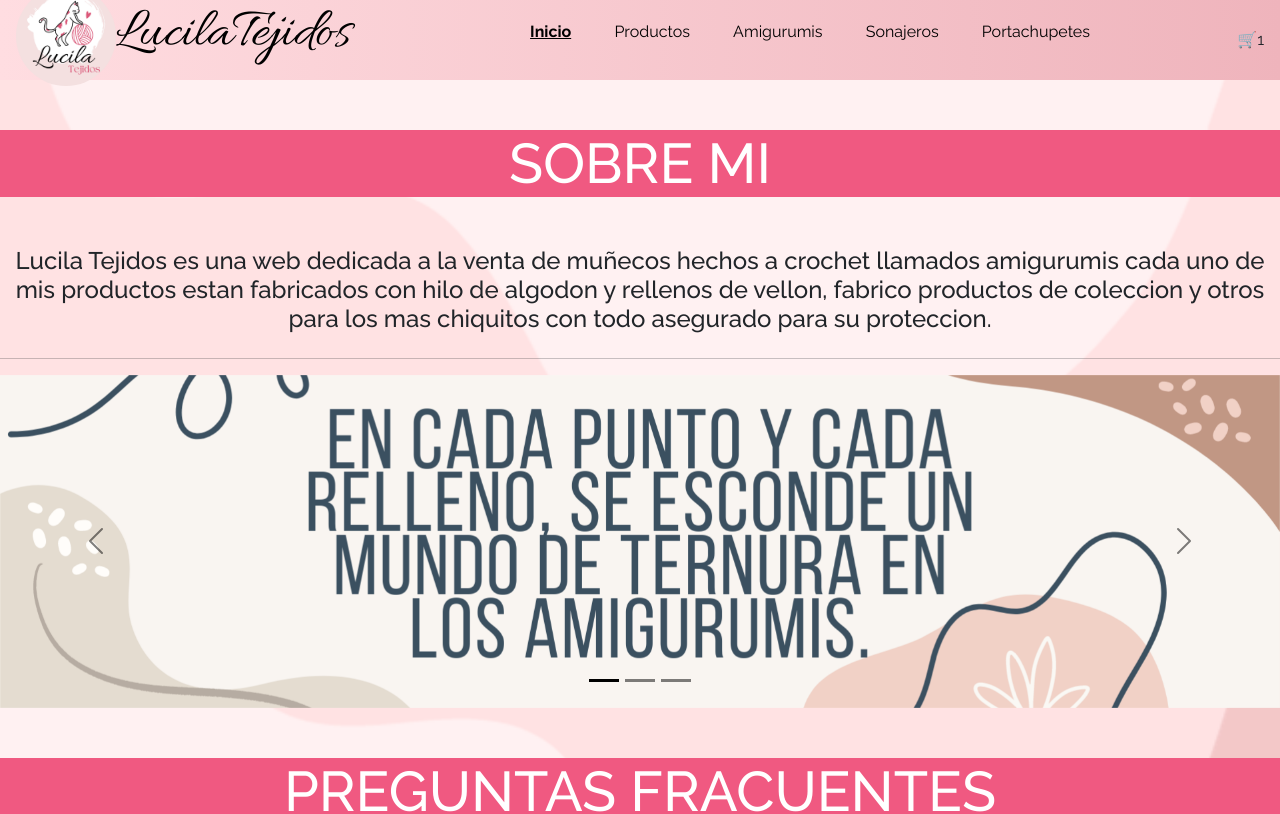
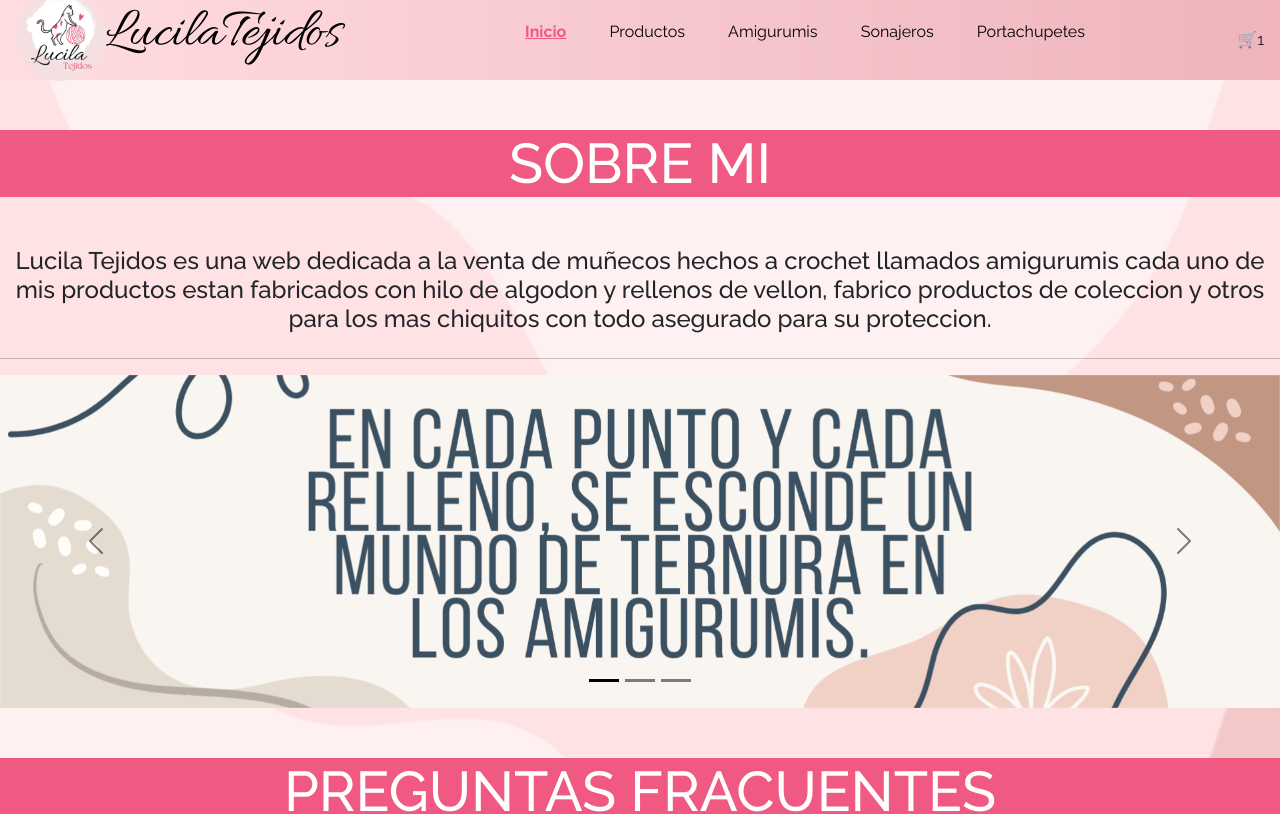
Before and after one commit to Quiros-Cristian/react-57785, a React (Vite) app: page / in a window 1280 px wide. Shown: the top 814 px of the page. Built offline with nearby package versions, Linux system fonts and the light colour scheme.

Commit message:
agrego color a los links de la nav

```diff
--- a/src/css/main.css
+++ b/src/css/main.css
@@ -17,8 +17,8 @@
 }
 
 .logo {
-    height: 100px;
-    width: 100px;
+    height: 90px;
+    width: 90px;
     border-radius: 100px;
 }
 
@@ -38,9 +38,14 @@
     color: black;
 }
 
+.nav-link:hover{
+    color: #f05981;
+}
+
 .nav-link.active {
     font-weight: bold;
     text-decoration: underline;
+    color: #f05981;
 }
 
 .link-texto {
```
Also changed, not shown: public/imagenprod/osoyconejo.jpg (added).
